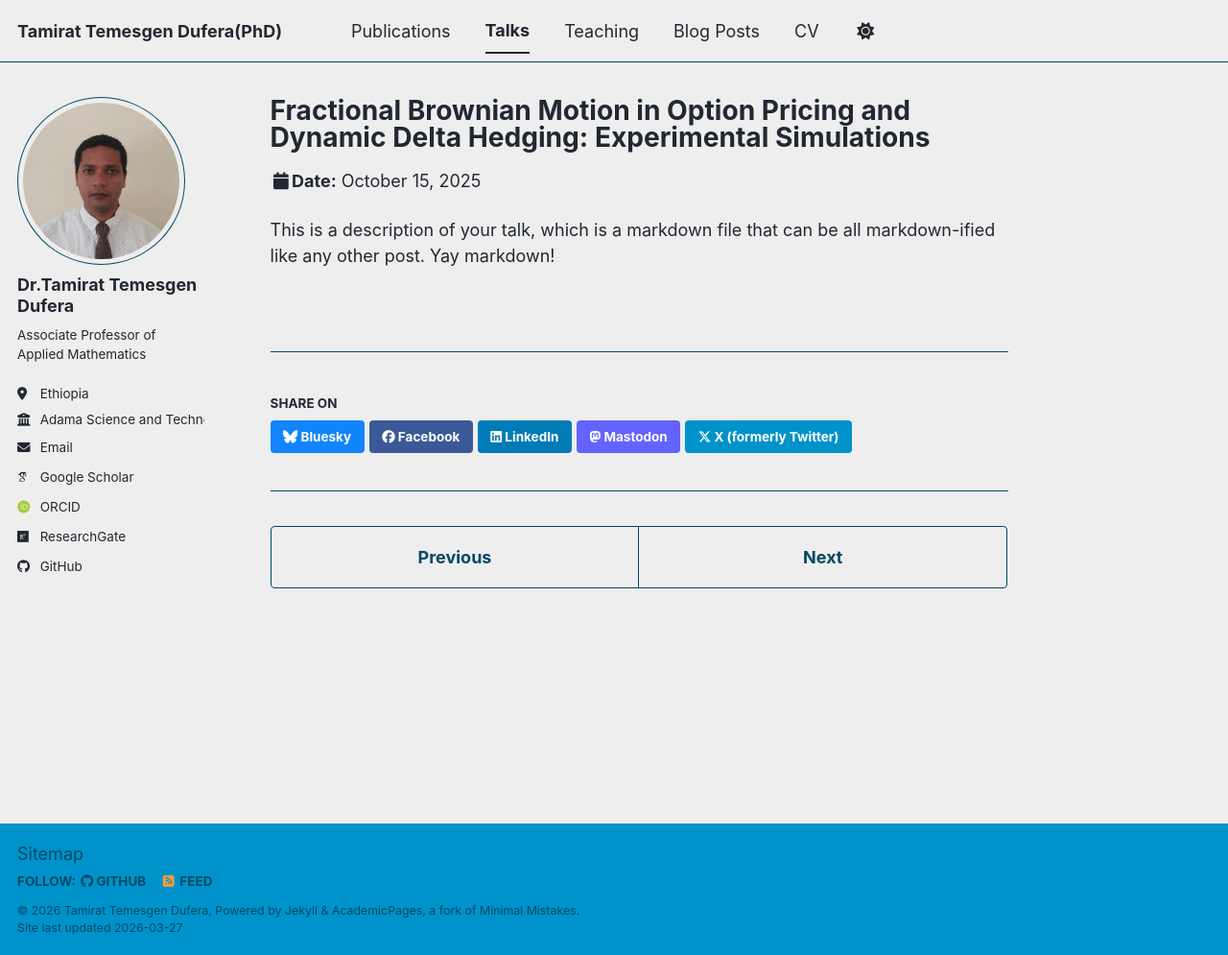
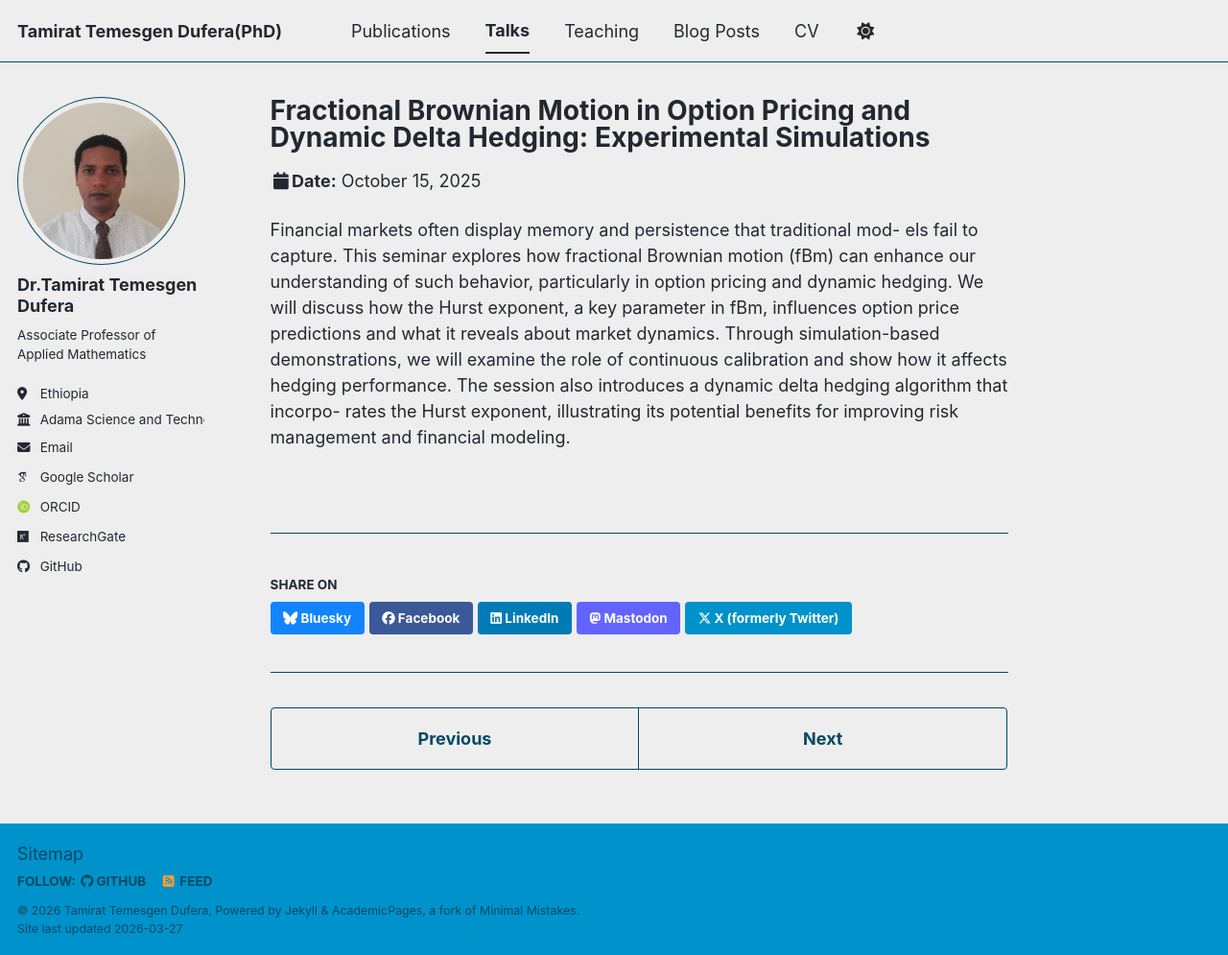
Before and after one commit to TamiratTDufera/TamiratTDufera.github.io, a Jekyll site: the page built from _talks/2012-03-01-talk-1.md, in a window 1280 px wide and 995 px high. Shown: the whole window at 96% size. Built offline with Jekyll 4.4.1, drawn with Linux system fonts in a browser that asks for light colours; some web fonts are replaced; a script bundle is joined from its source files by our own code; library files that are not in the unit come from our copies.

Commit message:
Update 2012-03-01-talk-1.md

```diff
--- a/_talks/2012-03-01-talk-1.md
+++ b/_talks/2012-03-01-talk-1.md
@@ -2,11 +2,20 @@
 title: "Fractional Brownian Motion in Option Pricing and
 Dynamic Delta Hedging: Experimental Simulations"
 collection: talks
-type: "Talk"
+type: "Seminar"
 permalink: /talks/2012-03-01-talk-1
 venue: "ASTU Seminar Room, Block 204"
 date: Thursday, October 15, 2025
 location: "Adama Science and Technology University, Adama, Ethiopia"
 ---
 
-This is a description of your talk, which is a markdown file that can be all markdown-ified like any other post. Yay markdown!
+Financial markets often display memory and persistence that traditional mod-
+els fail to capture. This seminar explores how fractional Brownian motion
+(fBm) can enhance our understanding of such behavior, particularly in option
+pricing and dynamic hedging. We will discuss how the Hurst exponent, a key
+parameter in fBm, influences option price predictions and what it reveals about
+market dynamics. Through simulation-based demonstrations, we will examine
+the role of continuous calibration and show how it affects hedging performance.
+The session also introduces a dynamic delta hedging algorithm that incorpo-
+rates the Hurst exponent, illustrating its potential benefits for improving risk
+management and financial modeling.
```
